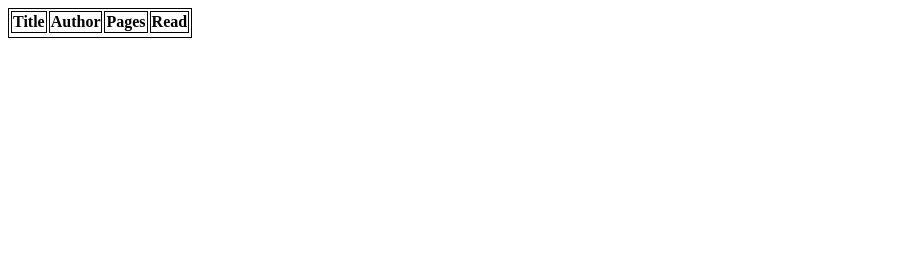
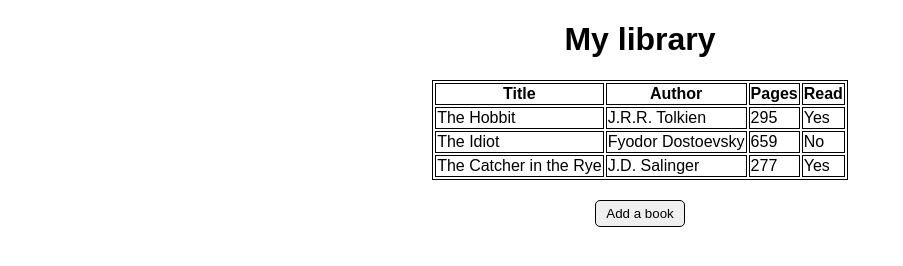
Before and after one commit to al3ss4ndrolb/library_exercise, a plain HTML site: page index.html in a window 1280 px wide. Shown: the whole page, without its empty margins (0-903 px from the left). Drawn offline with Linux system fonts and the light colour scheme.

Commit message:
feat: refactor HTML structure, add new book to library, and enhance CSS styling

```diff
--- a/index.html
+++ b/index.html
@@ -5,19 +5,23 @@
     <meta name="viewport" content="width=device-width, initial-scale=1.0" />
     <title>Library</title>
     <link rel="stylesheet" href="styles.css" />
-    <script src="main.js"></script>
   </head>
   <body>
+    <h1 class="title">My library</h1>
     <table class="books-table">
+      <thead>
         <tr>
           <th>Title</th>
           <th>Author</th>
           <th>Pages</th>
           <th>Read</th>
         </tr>
+      </thead>
       <tr>
         <tbody></tbody>
       </tr>
     </table>
+    <button id="add-book">Add a book</button>
+    <script src="main.js"></script>
   </body>
 </html>
--- a/main.js
+++ b/main.js
@@ -1,6 +1,12 @@
 const myLibrary = [
   { title: "The Hobbit", author: "J.R.R. Tolkien", pages: 295, read: true },
   { title: "The Idiot", author: "Fyodor Dostoevsky", pages: 659, read: false },
+  {
+    title: "The Catcher in the Rye",
+    author: "J.D. Salinger",
+    pages: 277,
+    read: true,
+  },
 ];
 
 function Book(title, author, pages, read) {
--- a/styles.css
+++ b/styles.css
@@ -1,5 +1,31 @@
+body {
+  font-family: Arial, sans-serif;
+  margin: 0;
+  padding: 0;
+}
+
 table,
 th,
 td {
   border: 1px solid black;
 }
+
+.title {
+  font-size: 2em;
+  font-weight: bold;
+  text-align: center;
+}
+
+table {
+  margin: 20px auto; /* Center the table */
+}
+
+#add-book {
+  display: flex;
+  margin: 20px auto;
+  justify-content: center;
+  padding: 5px 10px;
+  border-radius: 5px;
+  border: 1px solid black;
+  cursor: pointer;
+}
```
Lines whose indentation alone changed are shown as unchanged.
